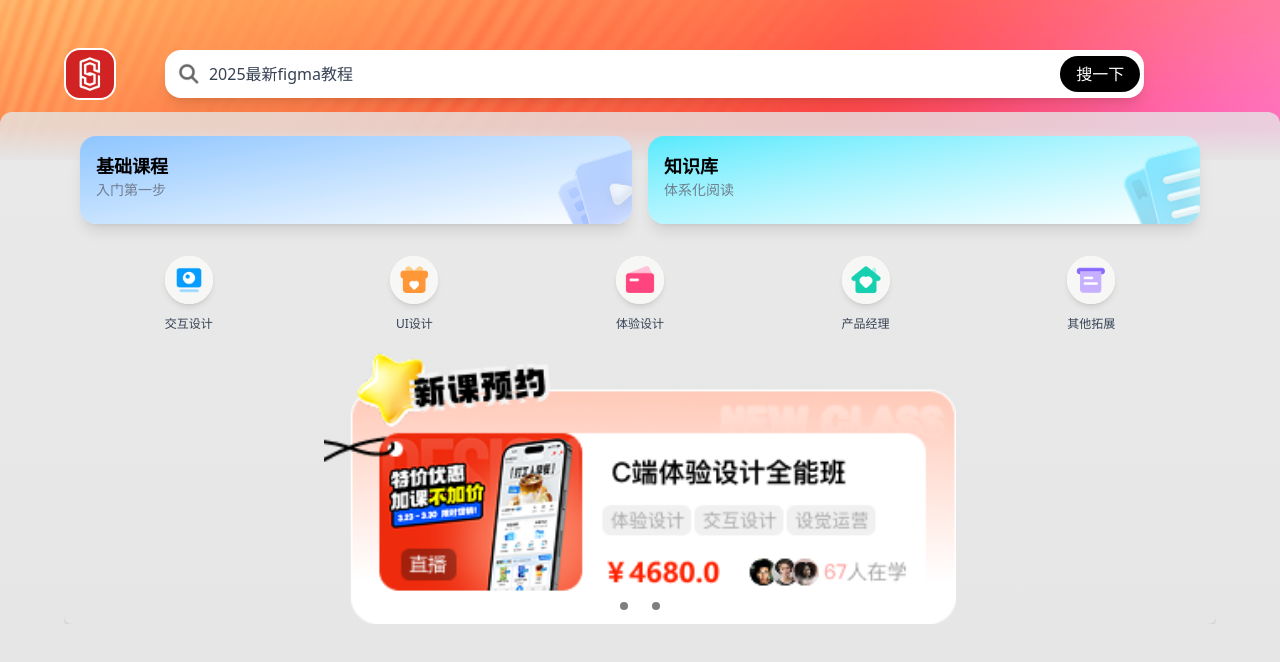
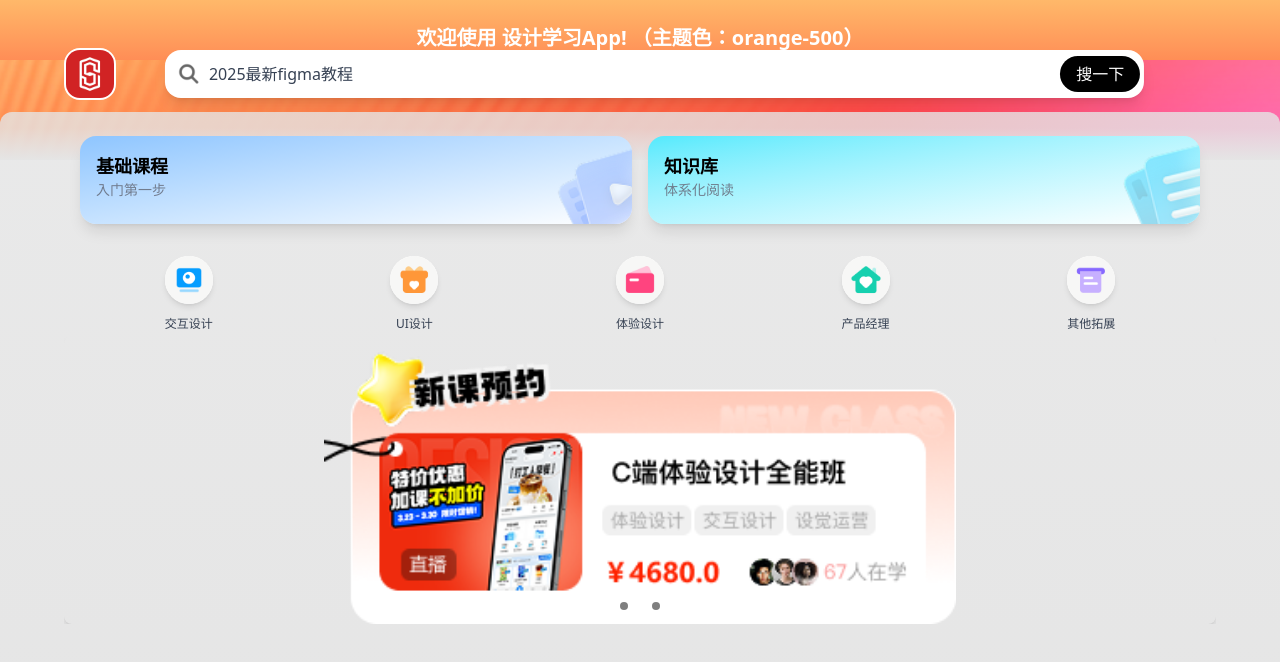
Before and after one commit to Xxxjh3280-beep/designlearn, a React (Vite) app: page / in a window 1280 px wide. Shown: the top 662 px of the page. Built offline with nearby package versions, Linux system fonts and the light colour scheme.

Commit message:
feat: 集成 useOutletContext 实现父子路由数据共享

```diff
--- a/src/components/AppLayout.tsx
+++ b/src/components/AppLayout.tsx
@@ -2,11 +2,22 @@ import React from 'react';
 import { Outlet } from 'react-router-dom'; // 导入 Outlet
 
 // 这个组件作为整个应用的最外层布局容器
+const appThemeColor = 'orange-500';
+const appName = "设计学习App";
+
 const AppLayout: React.FC = () => {
   return (
     <div className="min-h-screen bg-gray-50">
-      <Outlet />
-
+        {/* 底部导航栏 */}
+        <main>
+                {/* ✨ 重点：通过 context 属性传递数据 */}
+                <Outlet
+                    context={{
+                        themeColor: appThemeColor,
+                        appName: appName
+                    }}
+                />
+            </main>
     </div>
   );
 };
--- a/src/pages/HomePage.tsx
+++ b/src/pages/HomePage.tsx
@@ -7,12 +7,18 @@ import QuickAccess from '../components/QuickAccess';
 import background from '../assets/background.png';
 import adcard from '../assets/新课模块.png'
 import ImageSlider from '../components/ImageSlider';
+import { useOutletContext } from 'react-router-dom';
 
 // 定义广告图片数据结构
 interface AdImage {
     id: number;
     src: string;
     alt: string;
+}
+
+interface AppContextType {
+    themeColor: string;
+    appName: string;
 }
 
 const adImages = [
@@ -22,6 +28,8 @@ const adImages = [
 ];
 
 const HomePage = () => {
+    const { themeColor, appName } = useOutletContext<AppContextType>();
+
     return (
 // 外层容器：确保页面高度和背景色
     <div className="w-screen min-h-screen flex flex-col bg-gray-50">
@@ -30,6 +38,11 @@ const HomePage = () => {
         <div
             className="w-full max-h-[20vh] relative bg-gradient-to-b from-orange-300 to-red-500 overflow-hidden z-0"
             >
+{/* ✨ 重点：在这里使用 themeColor 和 appName */}
+<h1 className={`text-center text-white p-2 mt-4 text-xl font-bold bg-${themeColor} bg-opacity-70 mx-auto w-fit rounded`}>
+                欢迎使用 {appName}! （主题色：{themeColor}）
+            </h1>
+
             {/* 插入背景图片 */}
             <img
                 className="h-full w-full opacity-75 m-0 p-0 object-cover"
```
